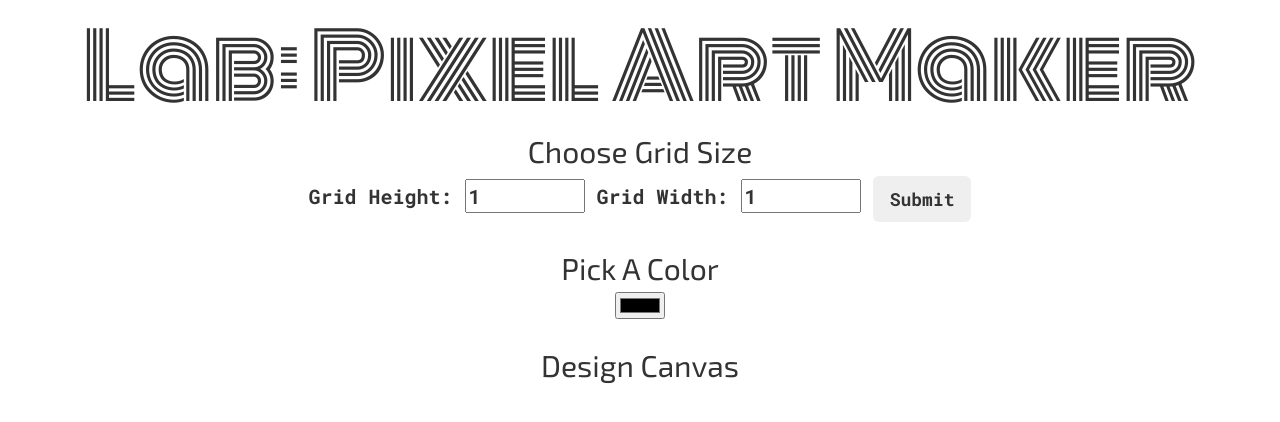
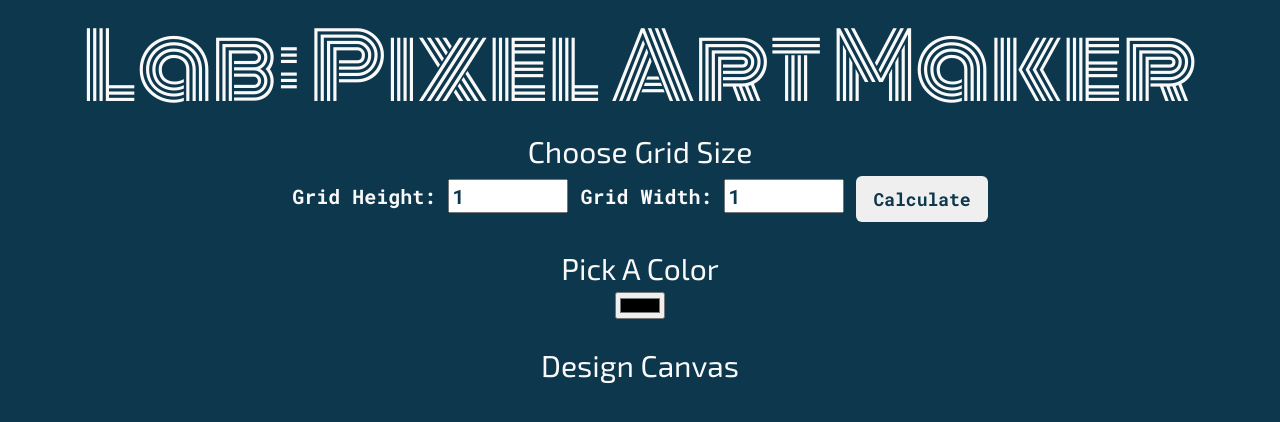
Before and after one commit to sarden11037/pixel_art_game, a plain HTML site: page index.html in a window 1280 px wide. Drawn offline with nearby package versions, Linux system fonts and the light colour scheme.

Commit message:
Design changes
made some final touch up design changes to the project

```diff
--- a/design.js
+++ b/design.js
@@ -19,12 +19,8 @@ $("#submit-Size").click(function(e) {
 function makeGrid(e) {
 
     e.preventDefault();
-    alert("first run");
     let height = $("#input_height").val();
-    alert(height + "height");
     let width = $("#input_width").val();
-    alert("width" + width);
-
     for (let i = 0;i< height;i++)
         {
             $("#pixel_canvas").append("<tr></tr>");
--- a/index.html
+++ b/index.html
@@ -25,7 +25,7 @@
         <input type="number" id="input_height" name="height" min="1" value="1">
         Grid Width:
         <input type="number" id="input_width" name="width" min="1" value="1">
-        <input type="submit" class="btn btn-lg" id="submit-Size" >
+        <input type="submit" class="btn btn-lg" id="submit-Size" value="Calculate" >
     </form>
 
     <h2>Pick A Color</h2>
--- a/styles.css
+++ b/styles.css
@@ -1,5 +1,6 @@
 body {
     text-align: center;
+    background-color: #0C374D;
 }
 
 h1 {
@@ -8,6 +9,7 @@ h1 {
     margin: 0.2em;
     font-smooth: auto;
     font-smooth: 5em;
+    color: #F9F9F9;
 
 
 
@@ -17,11 +19,12 @@ h2 {
     margin: 1em 0 0.25em;
     font-family: 'Exo 2', sans-serif;
     font-size: 35spx;
-
+    color: #F9F9F9;
 }
 
 h2:first-of-type {
     margin-top: 0.5em;
+    color: #F9F9F9;
 }
 
 table,
@@ -45,9 +48,13 @@ td {
 
 input[type=number] {
     width: 6em;
+    color: #0c374d;
 }
 .dimension-style {
     font-family: 'Roboto Mono', monospace;
     font-size: 20px;
-
+    color: #F9F9F9;
 }
+#submit-Size {
+    color: #0c374d;
+}
```
